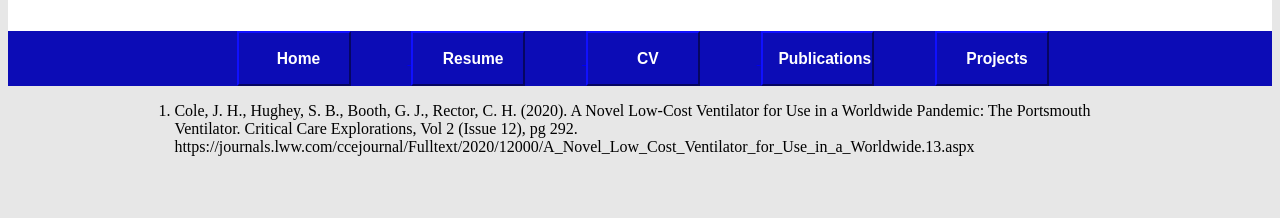
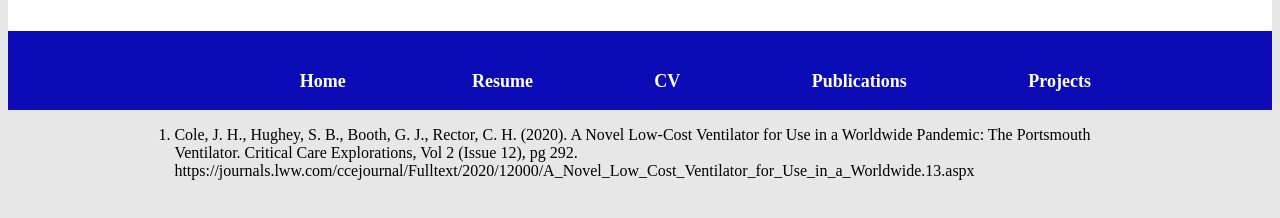
Before and after one commit to crect500/crect500.github.io, a plain HTML site: page pubs/publications.html in a window 1280 px wide. Shown: the part 82-300 px from the top of the page. Drawn offline with Linux system fonts and the light colour scheme.

Commit message:
Change menu type to nav

```diff
--- a/css/styles.css
+++ b/css/styles.css
@@ -8,6 +8,7 @@ h1{
 }
 
 p{
+    font-size: medium;
     margin-left: 10%;
     margin-right: 10%;
 }
@@ -15,26 +16,21 @@ p{
 ol{
     margin-left: 10%;
     margin-right: 10%;
+    font-size: medium;
 }
 
 h3{
+    font-size: large;
     margin-left: 10%;
 }
+
 .banner{
     background-color:rgb(12, 12, 182);
     background-size: cover;
     height: auto;
     margin-top: 0;
+    padding-top: 0.5%;
     }
-
-.banner_button{
-    background-color: rgb(12, 12, 182);
-    border-color: rgb(12, 12, 182);
-    color: white;
-    width: 10%;
-    height: 3%;
-    margin-right: 5%;
-}
 
 .center{
     text-align: center;
@@ -44,6 +40,21 @@ h3{
 
 .menu{
     margin-left: 10%;
+    list-style-type: none;
+}
+
+.menu-item{
+    display: inline-block;
+    margin-left: 11%
+}
+
+a{
+    color:white;
+    text-decoration: none;
+}
+
+.idle{
+    color:white;
 }
 
 #portrait{
@@ -64,6 +75,6 @@ h3{
     padding-top: 1%
 }
 
-#home{
-    margin-left: 9%;
+.bibliography{
+    font-size: medium;
 }
--- a/pubs/publications.html
+++ b/pubs/publications.html
@@ -12,31 +12,33 @@
 </div>
 
 <div class="banner">
-    <div class="menu">
-        <a href="../index.html">
-            <button id="home" class="banner_button"><h3>Home</h3></button>
-        </a>
+    <nav>
+        <ul class="menu">
+            <li class="menu-item">
+                <a href="../index.html"><h3>Home</h3></a>
+            </li>
 
-        <a href="../docs/resume_crector.pdf">
-            <button id="resume" class="banner_button"><h3>Resume</h3></button>
-        </a>
+            <li class="menu-item">
+                <a href="../docs/resume_crector.pdf"  target="_blank"><h3>Resume</h3></a>
+            </li>
 
-        <a href="../docs/cv_crector.pdf">
-        <button id="cv" class="banner_button"><h3>CV</h3></button>
-        </a>
+            <li class="menu-item">
+                <a href="../docs/cv_crector.pdf"  target="_blank"><h3>CV</h3></a>
+            </li>
 
-        <a href="."></a>
-            <button id="pubs" class="banner_button"><h3>Publications</h3></button>
-        </a>
+            <li class="menu-item">
+                <h3 class="idle">Publications</h3>
+            </li>
 
-        <a href="../projects/projects.html">
-            <button id="proj" class="banner_button"><h3>Projects</h3></button>
-        </a>
-    </div>
+            <li class="menu-item">
+                <a href="../projects/projects.html"><h3>Projects</h3></a>
+            </li>
+        </ul>
+    </nav>
 </div>
 
 <ol>
-    <li>Cole, J. H., Hughey, S. B., Booth, G. J., Rector, C. H. (2020). A Novel Low-Cost Ventilator for
+    <li class="bibliography">Cole, J. H., Hughey, S. B., Booth, G. J., Rector, C. H. (2020). A Novel Low-Cost Ventilator for
     Use in a Worldwide Pandemic: The Portsmouth Ventilator. Critical Care Explorations, Vol 2
     (Issue 12), pg 292. https://journals.lww.com/ccejournal/Fulltext/2020/12000/A_Novel_Low_Cost_Ventilator_for_Use_in_a_Worldwide.13.aspx</li>
 </ol>
```
Also changed, not shown: index.html (+19 -17 lines), projects/projects.html (+19 -17 lines).
